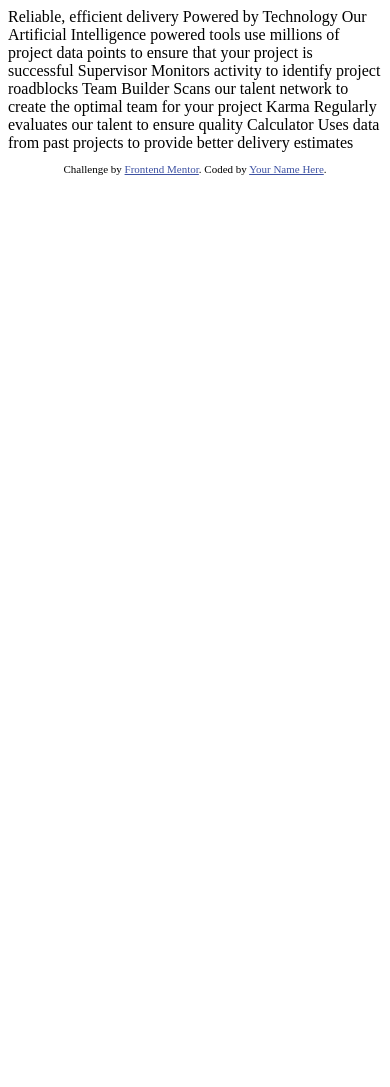
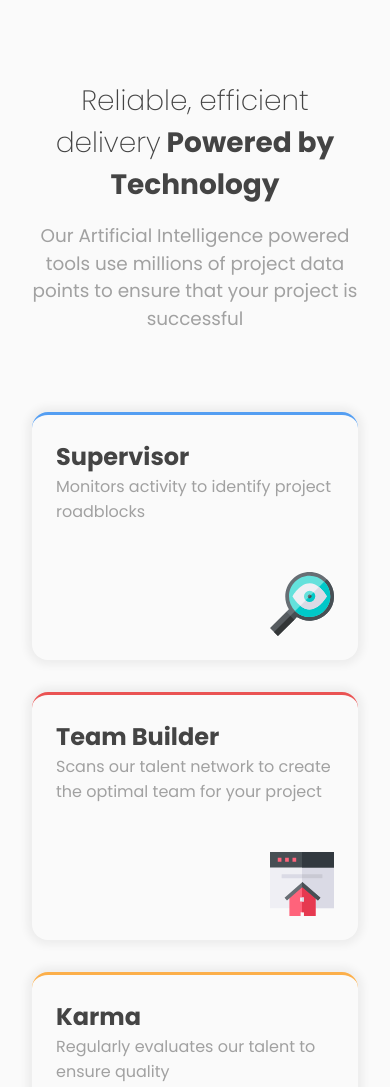
Before and after one commit to joaoxavier-profissional/Four-card-feature-section, a plain HTML site: page index.html in a window 390 px wide. Shown: the top 1087 px of the page. Before the commit the page ends 844 px from the top, so only its background shows below. Drawn offline with Linux system fonts and the light colour scheme.

Commit message:
estilo mobile adicionado

```diff
--- a/index.html
+++ b/index.html
@@ -5,6 +5,10 @@
   <meta name="viewport" content="width=device-width, initial-scale=1.0"> <!-- displays site properly based on user's device -->
 
   <link rel="icon" type="image/png" sizes="32x32" href="./images/favicon-32x32.png">
+  <link rel="stylesheet" href="style.css">
+  <link rel="preconnect" href="https://fonts.googleapis.com">
+  <link rel="preconnect" href="https://fonts.gstatic.com" crossorigin>
+  <link href="https://fonts.googleapis.com/css2?family=Poppins:ital,wght@0,100;0,200;0,300;0,400;0,500;0,600;0,700;0,800;0,900;1,100;1,200;1,300;1,400;1,500;1,600;1,700;1,800;1,900&display=swap" rel="stylesheet">
 
   <title>Frontend Mentor | Four card feature section</title>
 
@@ -16,23 +20,42 @@
 </head>
 <body>
 
-  Reliable, efficient delivery
-  Powered by Technology
+  <div class="resume">
+    <div>
+      <h1>
+        <span>Reliable, efficient delivery</span>
+        Powered by Technology
+      </h1>
+    </div>
+    <p>
+      Our Artificial Intelligence powered tools use millions of project data points
+      to ensure that your project is successful
+    </p>
+  </div>
 
-  Our Artificial Intelligence powered tools use millions of project data points
-  to ensure that your project is successful
 
-  Supervisor
-  Monitors activity to identify project roadblocks
-
-  Team Builder
-  Scans our talent network to create the optimal team for your project
-
-  Karma
-  Regularly evaluates our talent to ensure quality
-
-  Calculator
-  Uses data from past projects to provide better delivery estimates
+  <div class="cards">
+    <div class="card-1">
+      <h2>Supervisor</h2>
+      <p>Monitors activity to identify project roadblocks</p>
+      <img src="./images/icon-supervisor.svg" alt="" srcset="">
+    </div>
+    <div class="card-2">
+      <h2>Team Builder</h2>
+      <p>Scans our talent network to create the optimal team for your project</p>
+      <img src="./images/icon-team-builder.svg" alt="" srcset="">
+    </div>
+    <div class="card-3">
+      <h2>Karma</h2>
+      <p>Regularly evaluates our talent to ensure quality</p>
+      <img src="./images/icon-karma.svg" alt="" srcset="">
+    </div>
+    <div class="card-4">
+      <h2>Calculator</h2>
+      <p>Uses data from past projects to provide better delivery estimates</p>
+      <img src="./images/icon-calculator.svg" alt="" srcset="">
+    </div>
+  </div>
 
 
   <footer>
--- /dev/null
+++ b/style.css
@@ -0,0 +1,77 @@
+* {
+    margin: 0;
+    padding: 0;
+    box-sizing: border-box;
+}
+
+body {
+    background: hsl(0, 0%, 98%);
+}
+
+h1, h2, p {
+    font-family: "Poppins", sans-serif;
+    font-style: normal;
+    color: rgb(68, 68, 68);
+}
+
+.cards div {
+    border-radius: 1rem;
+    box-shadow: 0px 0px 8px 5px rgba(0, 0, 0, 0.055);
+    padding: 1.5rem;
+    margin-bottom: 2rem;
+    overflow: hidden;
+}
+
+.cards div p {
+    margin-bottom: 3rem;
+    color: rgb(161, 161, 161);
+}
+
+.cards div img {
+    float: right;
+}
+
+.card-1 {
+    border-top: 0.2rem solid hsl(212, 86%, 64%);
+}
+
+.card-2 {
+    border-top: 0.2rem solid hsl(0, 78%, 62%);
+}
+
+.card-3 {
+    border-top: 0.2rem solid hsl(34, 97%, 64%);
+}
+
+.card-4 {
+    border-top: 0.2rem solid hsl(180, 62%, 55%)
+}
+
+@media (max-width: 430px) {
+    body {
+        padding: 2rem;
+        display: grid;
+        grid-template-columns: 1fr;
+    }
+    body > * {
+        margin-bottom: 1rem;
+    }
+    .resume {
+        margin-top: 3rem;
+        font-size: 0.875rem;
+        text-align: center;
+        margin-bottom: 5rem;
+    }
+    .resume > div {
+        margin-bottom: 1rem;
+    }
+    .resume span {
+        font-weight: 200;
+    }
+    .resume p {
+        font-size: 1.15rem;
+        line-height: 1.5em;
+        font-weight: 400;
+        color: rgb(161, 161, 161);
+    }
+}
```
